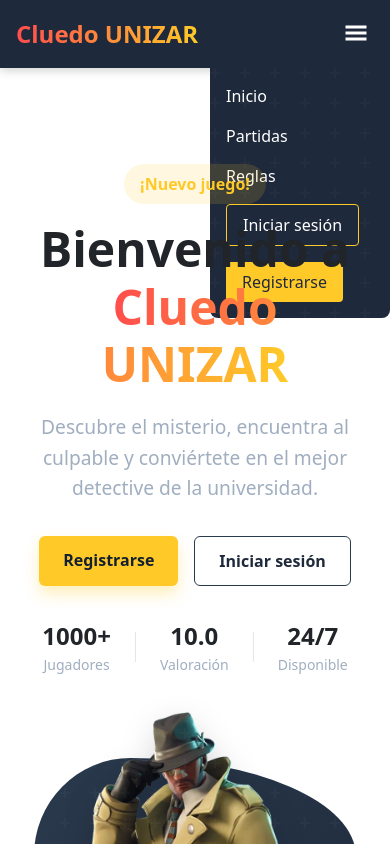
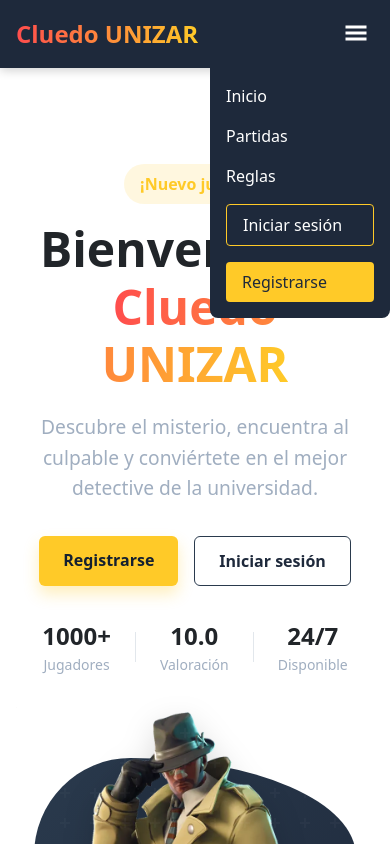
Before and after one commit to daniwow71/cluedo-UNIZAR, a React (Vite) app in the folder frontend/: page / in a window 390 px wide. Both pictures are taken after a click on the button "Toggle menu". Shown: the top 844 px of the page. Built offline with nearby package versions, Linux system fonts and the light colour scheme.

Commit message:
arreglado nav del header

```diff
--- a/frontend/src/components/header/Header.jsx
+++ b/frontend/src/components/header/Header.jsx
@@ -5,7 +5,11 @@
 import { ROUTES } from '../../utils/constants';
 
 const Header = ({ user, onLogout }) => {
-  const { isMobile, toggleMenu, navClasses, navListClasses } = useHeader()
+  const { isMobile, ismenuOpened, toggleMenu, navClasses, navListClasses } = useHeader()
+
+  const handleOnClickNav = () => {
+    isMobile && toggleMenu()
+  }
 
   return (
     <header className="header">
@@ -17,7 +21,14 @@
         </button>
       )}
 
-      <nav className={navClasses}>
+      {isMobile && ismenuOpened && (
+        <div
+          className="menu-backdrop active"
+          onClick={toggleMenu}
+          aria-hidden="true"
+        />
+      )}
+      <nav className={navClasses} onClick={handleOnClickNav}>
         <ul className={navListClasses}>
           <li className="header-nav-item"><Link to={ROUTES.HOME}>Inicio</Link></li>
           <li className="header-nav-item"><Link to={ROUTES.GAMES}>Partidas</Link></li>
--- a/frontend/src/components/header/styles/Header.css
+++ b/frontend/src/components/header/styles/Header.css
@@ -1,4 +1,6 @@
 .header {
+  position: sticky;
+  top: 0;
   background-color: var(--color-primary);
   color: var(--color-text-light);
   padding: 1rem;
@@ -6,7 +8,16 @@
   display: flex;
   justify-content: space-between;
   align-items: center;
-  position: relative;
+  z-index: 100;
+}
+
+.menu-backdrop.active {
+  display: block;
+  position: fixed;
+  top: 0;
+  left: 0;
+  right: 0;
+  bottom: 0;
 }
 
 .header-title {
@@ -43,6 +54,7 @@
   border: none;
   cursor: pointer;
   padding: 0;
+  width: 100%;
 }
 
 .header-nav-item a:hover,
--- a/frontend/src/hooks/useHeader.jsx
+++ b/frontend/src/hooks/useHeader.jsx
@@ -22,6 +22,7 @@
   return {
     isMobile,
     toggleMenu,
+    ismenuOpened,
     navClasses,
     navListClasses
   };
```
